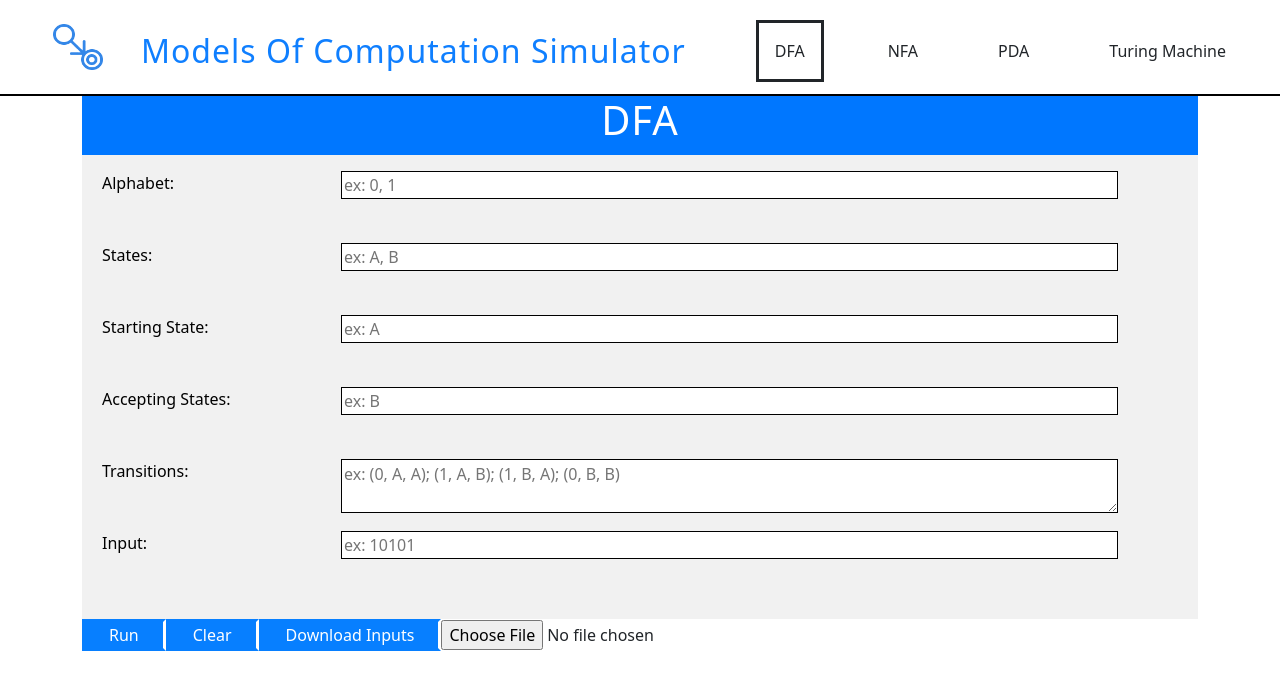
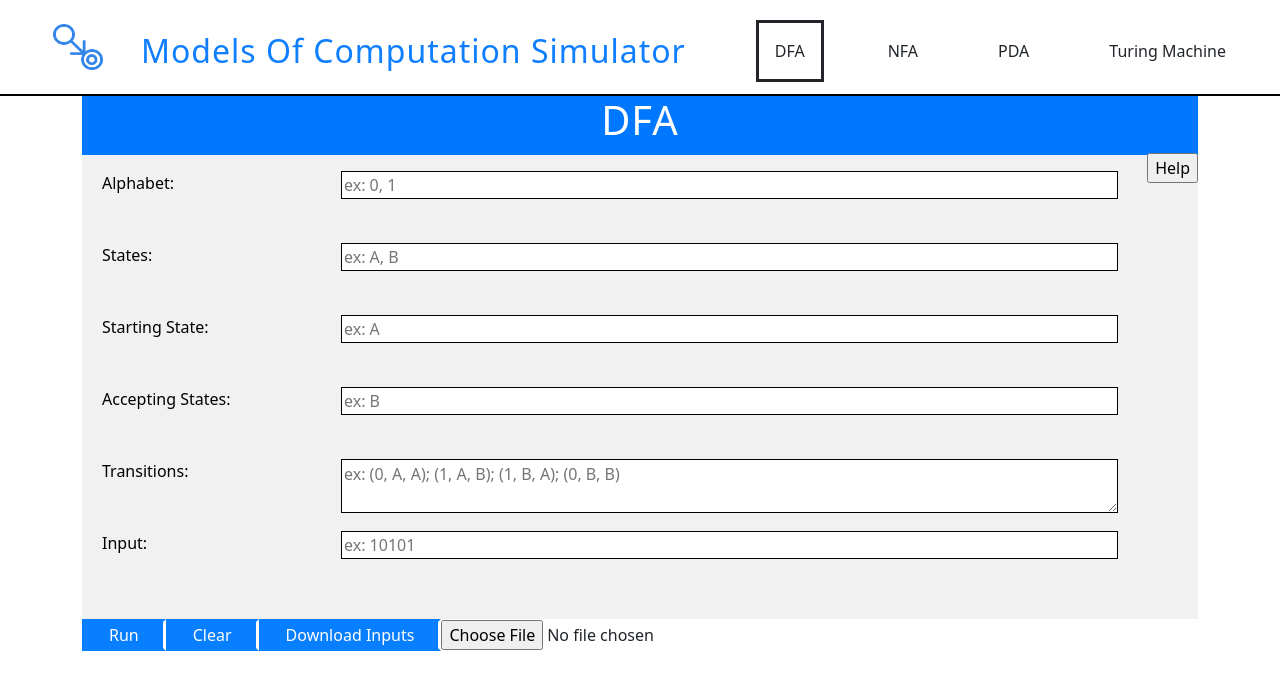
Before and after one commit to AndrewKnotts/ModelsOfCompSimulator, a React (Create React App) app: page / in a window 1280 px wide. Shown: the top 690 px of the page. Built offline with nearby package versions, Linux system fonts and the light colour scheme.

Commit message:
added in a help button

```diff
--- a/src/components/input/InputArea.css
+++ b/src/components/input/InputArea.css
@@ -23,7 +23,7 @@ input[type="text"] {
   border: 1px solid black;
 }
 
-input[type="Button"] {
+.b {
   flex: 1;
   flex-direction: row;
   background-color: #077fff;
--- /dev/null
+++ b/src/components/popup/Popup.css
@@ -0,0 +1,39 @@
+.popup-box {
+  position: fixed;
+  background: #00000050;
+  width: 100%;
+  height: 100vh;
+  top: 0;
+  left: 0;
+}
+
+.box {
+  position: relative;
+  width: 40%;
+  margin: 0 auto;
+  height: auto;
+  max-height: 70vh;
+  margin-top: calc(100vh - 85vh - 20px);
+  background: #fff;
+  border-radius: 4px;
+  padding: 20px;
+  border: 1px solid #999;
+  overflow: auto;
+  color: black;
+}
+
+.close-icon {
+  content: "x";
+  cursor: pointer;
+  position: fixed;
+  right: calc(27%);
+  top: calc(100vh - 85vh - 33px);
+  background: #ededed;
+  width: 25px;
+  height: 25px;
+  border-radius: 50%;
+  line-height: 20px;
+  text-align: center;
+  border: 1px solid #999;
+  font-size: 20px;
+}
--- /dev/null
+++ b/src/components/popup/Popup.js
@@ -0,0 +1,15 @@
+import React from "react";
+import './Popup.css'
+
+const Popup = props => {
+    return (
+        <div className="popup-box">
+            <div className="box">
+                <span className="close-icon" onClick={props.handleClose}>x</span>
+                {props.content}
+            </div>
+        </div>
+    );
+};
+
+export default Popup;
--- a/src/pages/DFA.js
+++ b/src/pages/DFA.js
@@ -3,6 +3,7 @@ import './styles.css';
 import { DFAModel } from '../components/input/DFAModel';
 import State from '../components/state/State';
 import Arrow from '../components/arrow/arrow';
+import Popup from '../components/popup/Popup';
 
 export default class DFA extends Component {
     outputDest = [];
@@ -18,7 +19,8 @@ export default class DFA extends Component {
             transitionsDFA: localStorage.getItem('transitionsDFA'),
             inputDFA: localStorage.getItem('inputDFA'),
             modelStates: [],
-            modelTransitions: []
+            modelTransitions: [],
+            isOpen: false,
         };
         this.handleChange = this.handleChange.bind(this);
         this.handleSubmit = this.handleSubmit.bind(this);
@@ -103,12 +105,39 @@ export default class DFA extends Component {
         }
     }
 
+    togglePopup = () => {
+        this.setState({
+            isOpen: !this.state.isOpen
+        })
+    }
+
     render() {
 
         return (
             <>
                 <div className='contain'>
-                    <h1>DFA</h1>
+                    <div className='banner'>
+                        <h1>DFA</h1>
+                        <input
+                            className='help'
+                            type="button"
+                            value="Help"
+                            onClick={this.togglePopup}
+                        />
+                        {this.state.isOpen && <Popup
+                            content={<>
+                                <b>DFA Instructions</b>
+                                <ol>
+                                    <li>Input the necessary information into the text boxes.</li>
+                                    <li>Press "Run" to compile the inputs.</li>
+                                    <li>Press "Clear" to clear your inputs.</li>
+                                    <li>Press "Download Inputs" to save your custom inputs to your device.</li>
+                                    <li>Press "Choose File" to upload previously saved input files.</li>
+                                </ol>
+                            </>}
+                            handleClose={this.togglePopup}
+                        />}
+                    </div>
                     <div className='inputArea'>
                         <form onSubmit={this.handleSubmit} className="input" id="form" >
                             <div className='formGroup'>
@@ -139,9 +168,9 @@ export default class DFA extends Component {
                     </div>
                 </div>
                 <div className='btnGroup'>
-                    <input onClick={(event) => this.handleSubmit(event)} type="button" value="Run" />
-                    <input onClick={this.clearInputs} type="button" value="Clear" />
-                    <input onClick={() => this.handleSaveToPC(this.state)} type="button" value="Download Inputs" />
+                    <input className='b' onClick={(event) => this.handleSubmit(event)} type="button" value="Run" />
+                    <input className='b' onClick={this.clearInputs} type="button" value="Clear" />
+                    <input className='b' onClick={() => this.handleSaveToPC(this.state)} type="button" value="Download Inputs" />
                     <input onChange={this.Upload} type="file" />
                 </div>
                 <div className='visualArea'>
--- a/src/pages/NFA.js
+++ b/src/pages/NFA.js
@@ -3,6 +3,7 @@ import './styles.css';
 import { NFAModel } from '../components/input/NFAModel';
 import State from '../components/state/State';
 import Arrow from '../components/arrow/arrow';
+import Popup from '../components/popup/Popup';
 
 export default class NFA extends Component {
     outputDest = [];
@@ -19,7 +20,8 @@ export default class NFA extends Component {
             transitionsNFA: localStorage.getItem('transitionsNFA'),
             inputNFA: localStorage.getItem('inputNFA'),
             modelStates: [],
-            modelTransitions: []
+            modelTransitions: [],
+            isOpen: false
         };
         this.handleChange = this.handleChange.bind(this);
         this.handleSubmit = this.handleSubmit.bind(this);
@@ -142,12 +144,39 @@ export default class NFA extends Component {
         }
     }
 
+    togglePopup = () => {
+        this.setState({
+            isOpen: !this.state.isOpen
+        })
+    }
+
     render() {
 
         return (
             <>
                 <div className='contain'>
-                    <h1>NFA</h1>
+                    <div className='banner'>
+                        <h1>NFA</h1>
+                        <input
+                            className='help'
+                            type="button"
+                            value="Help"
+                            onClick={this.togglePopup}
+                        />
+                        {this.state.isOpen && <Popup
+                            content={<>
+                                <b>NFA Instructions</b>
+                                <ol>
+                                    <li>Input the necessary information into the text boxes.</li>
+                                    <li>Press "Run" to compile the inputs.</li>
+                                    <li>Press "Clear" to clear your inputs.</li>
+                                    <li>Press "Download Inputs" to save your custom inputs to your device.</li>
+                                    <li>Press "Choose File" to upload previously saved input files.</li>
+                                </ol>
+                            </>}
+                            handleClose={this.togglePopup}
+                        />}
+                    </div>
                     <div className='inputArea'>
                         <form onSubmit={this.handleSubmit} className="input" id="form" >
                             <div className='formGroup'>
@@ -179,9 +208,9 @@ export default class NFA extends Component {
                     </div>
                 </div>
                 <div className='btnGroup'>
-                    <input onClick={(event) => this.handleSubmit(event)} type="button" value="Run" />
-                    <input onClick={this.clearInputs} type="button" value="Clear" />
-                    <input onClick={(event) => this.handleSaveToPC(this.state)} type="button" value="Download Inputs" />
+                    <input className='b' onClick={(event) => this.handleSubmit(event)} type="button" value="Run" />
+                    <input className='b' onClick={this.clearInputs} type="button" value="Clear" />
+                    <input className='b' onClick={(event) => this.handleSaveToPC(this.state)} type="button" value="Download Inputs" />
                     <input onChange={this.Upload} type="file" />
                 </div>
                 <div className='visualArea'>
--- a/src/pages/PDA.js
+++ b/src/pages/PDA.js
@@ -3,6 +3,7 @@ import './styles.css';
 import { PDAModel } from '../components/input/PDAModel';
 import State from '../components/state/State';
 import Arrow from '../components/arrow/arrow';
+import Popup from '../components/popup/Popup';
 
 export default class PDA extends Component {
     outputDest = [];
@@ -22,7 +23,8 @@ export default class PDA extends Component {
             transitionsPDA: localStorage.getItem('transitionsPDA'),
             inputPDA: localStorage.getItem('inputPDA'),
             modelStates: [],
-            modelTransitions: []
+            modelTransitions: [],
+            isOpen: false
         };
         this.handleChange = this.handleChange.bind(this);
         this.handleSubmit = this.handleSubmit.bind(this);
@@ -122,12 +124,39 @@ export default class PDA extends Component {
         }
     }
 
+    togglePopup = () => {
+        this.setState({
+            isOpen: !this.state.isOpen
+        })
+    }
+
     render() {
 
         return (
             <>
                 <div className='contain'>
-                    <h1>PDA</h1>
+                    <div className='banner'>
+                        <h1>PDA</h1>
+                        <input
+                            className='help'
+                            type="button"
+                            value="Help"
+                            onClick={this.togglePopup}
+                        />
+                        {this.state.isOpen && <Popup
+                            content={<>
+                                <b>PDA Instructions</b>
+                                <ol>
+                                    <li>Input the necessary information into the text boxes.</li>
+                                    <li>Press "Run" to compile the inputs.</li>
+                                    <li>Press "Clear" to clear your inputs.</li>
+                                    <li>Press "Download Inputs" to save your custom inputs to your device.</li>
+                                    <li>Press "Choose File" to upload previously saved input files.</li>
+                                </ol>
+                            </>}
+                            handleClose={this.togglePopup}
+                        />}
+                    </div>
                     <div className='inputArea'>
                         <form onSubmit={this.handleSubmit} className="input" id="form" >
                             <div className='formGroup'>
@@ -166,9 +195,9 @@ export default class PDA extends Component {
                     </div>
                 </div>
                 <div className='btnGroup'>
-                    <input onClick={(event) => this.handleSubmit(event)} type="button" value="Run" />
-                    <input onClick={this.clearInputs} type="button" value="Clear" />
-                    <input onClick={(event) => this.handleSaveToPC(this.state)} type="button" value="Download Inputs" />
+                    <input className='b' onClick={(event) => this.handleSubmit(event)} type="button" value="Run" />
+                    <input className='b' onClick={this.clearInputs} type="button" value="Clear" />
+                    <input className='b' onClick={(event) => this.handleSaveToPC(this.state)} type="button" value="Download Inputs" />
                     <input onChange={this.Upload} type="file" />
                 </div>
                 <div className='visualArea'>
--- a/src/pages/Turing.js
+++ b/src/pages/Turing.js
@@ -2,6 +2,7 @@ import React, { Component } from 'react'
 import './styles.css';
 import { TuringMachine } from '../components/input/TuringMachine';
 import State from '../components/state/State';
+import Popup from '../components/popup/Popup';
 
 export default class Turing extends Component {
     outputTape = [];
@@ -21,7 +22,8 @@ export default class Turing extends Component {
             modelStates: [],
             modelTransitions: [],
             outputTape: [],
-            result: 0
+            result: 0,
+            isOpen: false
         };
         this.handleChange = this.handleChange.bind(this);
         this.handleSubmit = this.handleSubmit.bind(this);
@@ -152,13 +154,39 @@ export default class Turing extends Component {
         }
     }
 
-
+    togglePopup = () => {
+        this.setState({
+            isOpen: !this.state.isOpen
+        })
+    }
 
     render() {
         return (
             <>
                 <div className='contain'>
-                    <h1>Turing Machine</h1>
+                    <div className='banner'>
+                        <h1>Turing Machine</h1>
+                        <input
+                            className='help'
+                            type="button"
+                            value="Help"
+                            onClick={this.togglePopup}
+                        />
+                        {this.state.isOpen && <Popup
+                            content={<>
+                                <b>Turing Machine Instructions</b>
+                                <ol>
+                                    <li>Input the necessary information into the text boxes.</li>
+                                    <li>Press "Run" to compile the inputs.</li>
+                                    <li>Continue to press "Step" to walk through the tape until the simulation completes.</li>
+                                    <li>Press "Clear" to clear your inputs.</li>
+                                    <li>Press "Download Inputs" to save your custom inputs to your device.</li>
+                                    <li>Press "Choose File" to upload previously saved input files.</li>
+                                </ol>
+                            </>}
+                            handleClose={this.togglePopup}
+                        />}
+                    </div>
                     <div className='inputArea'>
                         <form onSubmit={this.handleSubmit} className="input" id="form" >
                             <div className='formGroup'>
@@ -197,10 +225,10 @@ export default class Turing extends Component {
                     </div>
                 </div>
                 <div className='btnGroup'>
-                    <input onClick={(event) => this.handleSubmit(event)} type="button" value="Run" />
-                    <input onClick={(event) => this.nextTape()} type="button" value="Step" />
-                    <input onClick={this.clearInputs} type="button" value="Clear" />
-                    <input onClick={(event) => this.handleSaveToPC(this.state)} type="button" value="Download Inputs" />
+                    <input className='b' onClick={(event) => this.handleSubmit(event)} type="button" value="Run" />
+                    <input className='b' onClick={(event) => this.nextTape()} type="button" value="Step" />
+                    <input className='b' onClick={this.clearInputs} type="button" value="Clear" />
+                    <input className='b' onClick={(event) => this.handleSaveToPC(this.state)} type="button" value="Download Inputs" />
                     <input onChange={this.Upload} type="file" />
                 </div>
                 <div className='visualArea'>
--- a/src/pages/styles.css
+++ b/src/pages/styles.css
@@ -44,7 +44,21 @@ h1 {
   text-align: center;
   position: relative;
   border-color: white;
-  padding: 0px;
   color: white;
   background-color: rgb(0, 119, 255);
 }
+
+.banner .help {
+  position: relative;
+  float: right;
+  margin-top: 1px;
+  margin-bottom: -1rem;
+}
+
+ol {
+  padding: 0;
+}
+
+li {
+  text-align: left;
+}
```
Also changed, not shown: src/components/navbar/Navbar.css (+0 -7 lines), src/components/navbar/Navbar.js (+6 -3 lines).
